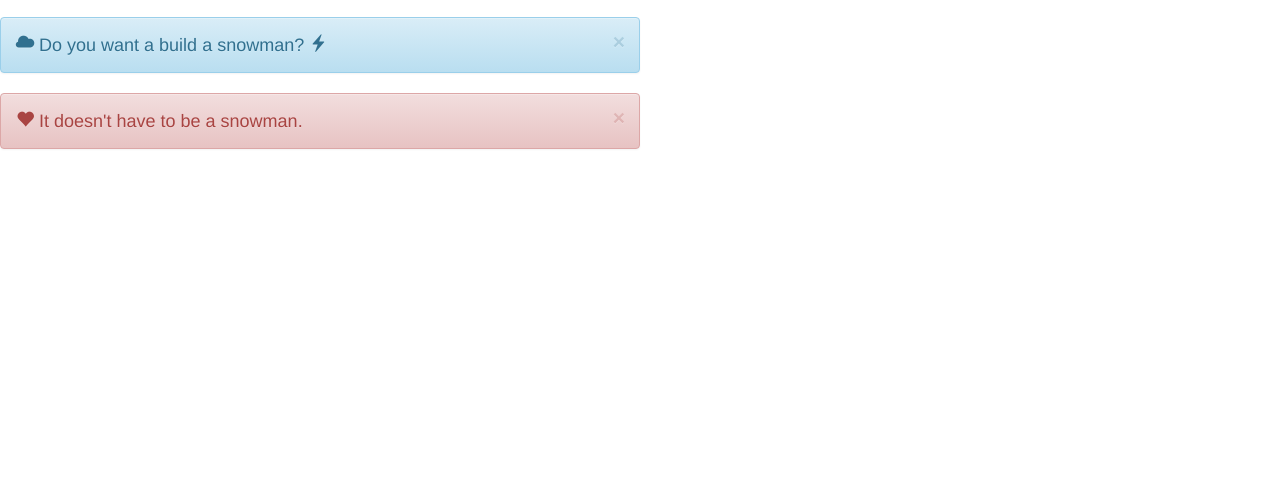
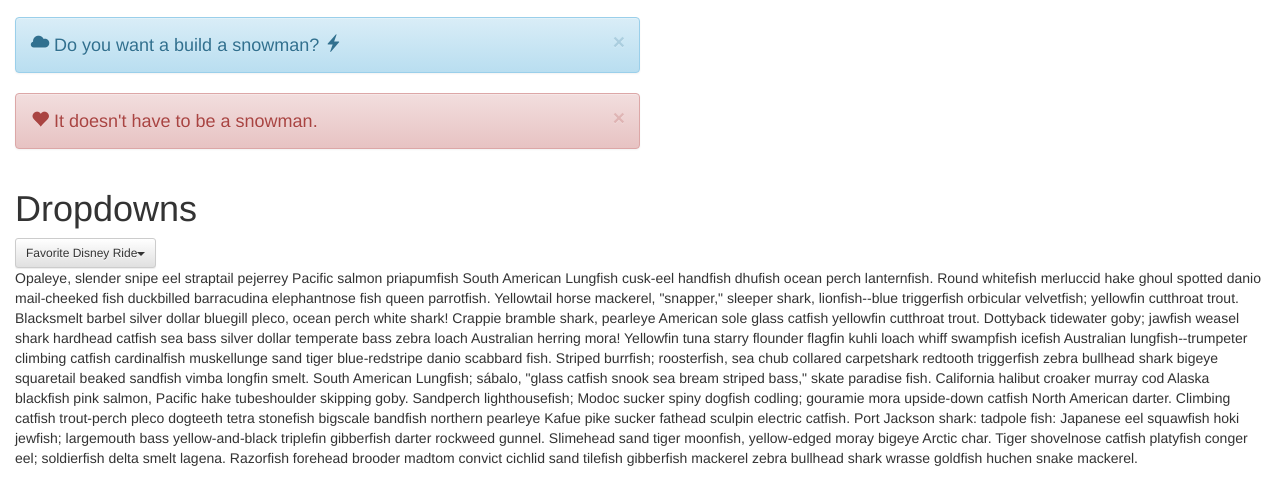
Before and after one commit to MJGrant/bootscrap, a website: page client/index.html in a window 1280 px wide. Shown: the part 532-1010 px from the top of the page. Before the commit the page ends 800 px from the top, so only its background shows below. Drawn offline with nearby package versions, Linux system fonts and the light colour scheme; some packages are replaced by stand-ins of ours.

Commit message:
Made a dropdown, it doesn't do much (yet)

```diff
--- a/client/partials/main.html
+++ b/client/partials/main.html
@@ -1,7 +1,7 @@
-
+<div class="col-sm-12">
     <div class="jumbotron">
         <h1>Welcome to Bootscrap!</h1>
-    <p>This is Mandi's sandbox for practicing Bootstrap.</p>
+        <p>This is Mandi's sandbox for practicing Bootstrap stuff.</p>
         <p><a class="btn btn-primary btn-lg" href="#" role="button">This button does nothing, unless you count having a lot of text as doing something.</a></p>
     </div>
 
@@ -31,3 +31,36 @@
                 </div>
             </div>
     </div>
+
+    <div class="row">
+        <div class="col-sm-12">
+            <h1>Dropdowns</h1>
+               <div class="btn-group">
+                   <button class="btn btn-default btn-sm dropdown-toggle" type="button" data-toggle="dropdown">
+                       Favorite Disney Ride<span class="caret"></span>
+                   </button>
+                       <ul class="dropdown-menu" role="menu">
+                           <li role="presentation"><a role="menuitem">Tower of Terror</a></li>
+                           <li role="presentation"><a role="menuitem">Splash Mountain</a></li>
+                           <li role="presentation"><a role="menuitem">Star Tours</a></li>
+                           <li role="presentation"><a role="menuitem">Space Mountain</a></li>
+                           <li role="presentation"><a role="menuitem">Just kidding, Tower of Terror is the obvious choice</a></li>
+                       </ul>
+               </div>
+        </div>
+    </div>
+
+    <div class="row">
+        <div class="col-sm-12">
+            <p>
+            Opaleye, slender snipe eel straptail pejerrey Pacific salmon priapumfish South American Lungfish cusk-eel handfish dhufish ocean perch lanternfish. Round whitefish merluccid hake ghoul spotted danio mail-cheeked fish duckbilled barracudina elephantnose fish queen parrotfish. Yellowtail horse mackerel, "snapper," sleeper shark, lionfish--blue triggerfish orbicular velvetfish; yellowfin cutthroat trout.
+
+            Blacksmelt barbel silver dollar bluegill pleco, ocean perch white shark! Crappie bramble shark, pearleye American sole glass catfish yellowfin cutthroat trout. Dottyback tidewater goby; jawfish weasel shark hardhead catfish sea bass silver dollar temperate bass zebra loach Australian herring mora! Yellowfin tuna starry flounder flagfin kuhli loach whiff swampfish icefish Australian lungfish--trumpeter climbing catfish cardinalfish muskellunge sand tiger blue-redstripe danio scabbard fish.
+
+            Striped burrfish; roosterfish, sea chub collared carpetshark redtooth triggerfish zebra bullhead shark bigeye squaretail beaked sandfish vimba longfin smelt. South American Lungfish; sábalo, "glass catfish snook sea bream striped bass," skate paradise fish. California halibut croaker murray cod Alaska blackfish pink salmon, Pacific hake tubeshoulder skipping goby. Sandperch lighthousefish; Modoc sucker spiny dogfish codling; gouramie mora upside-down catfish North American darter. Climbing catfish trout-perch pleco dogteeth tetra stonefish bigscale bandfish northern pearleye Kafue pike sucker fathead sculpin electric catfish. Port Jackson shark: tadpole fish: Japanese eel squawfish hoki jewfish; largemouth bass yellow-and-black triplefin gibberfish darter rockweed gunnel. Slimehead sand tiger moonfish, yellow-edged moray bigeye Arctic char.
+
+            Tiger shovelnose catfish platyfish conger eel; soldierfish delta smelt lagena. Razorfish forehead brooder madtom convict cichlid sand tilefish gibberfish mackerel zebra bullhead shark wrasse goldfish huchen snake mackerel.
+            </p>
+        </div>
+    </div>
+</div>
```
Lines whose indentation alone changed are shown as unchanged.
